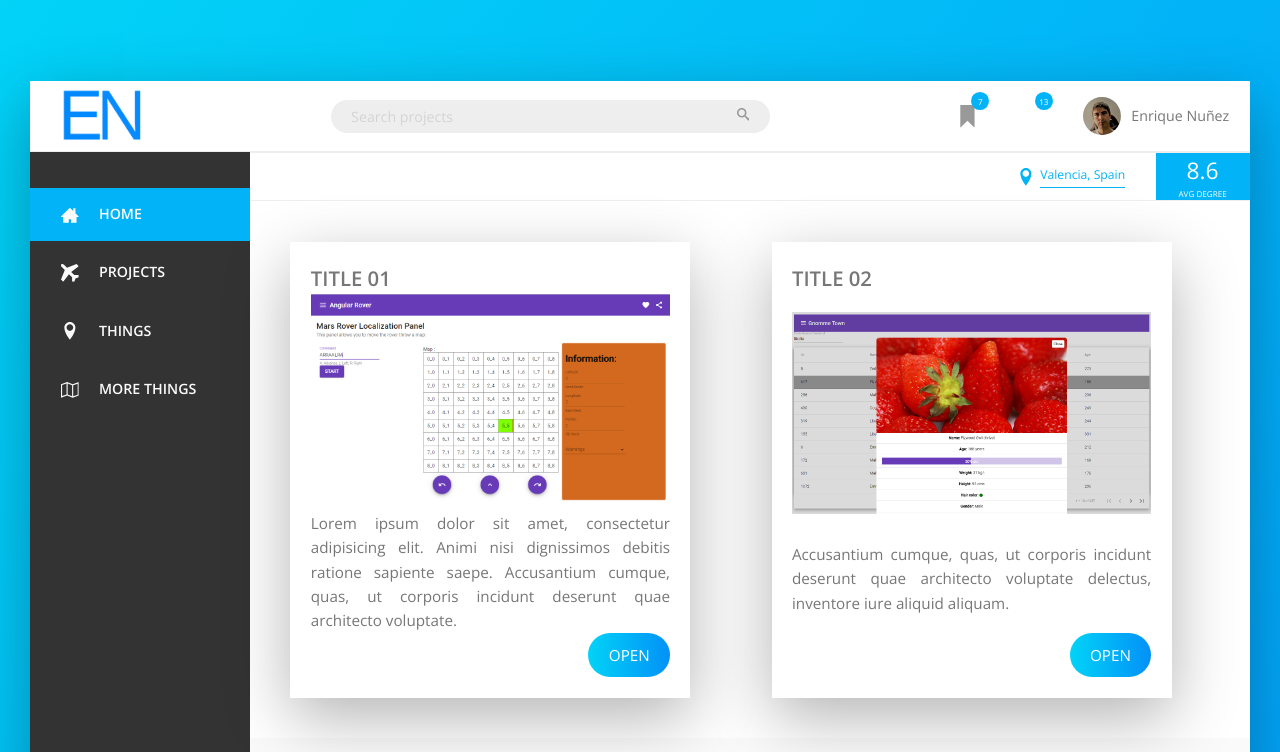
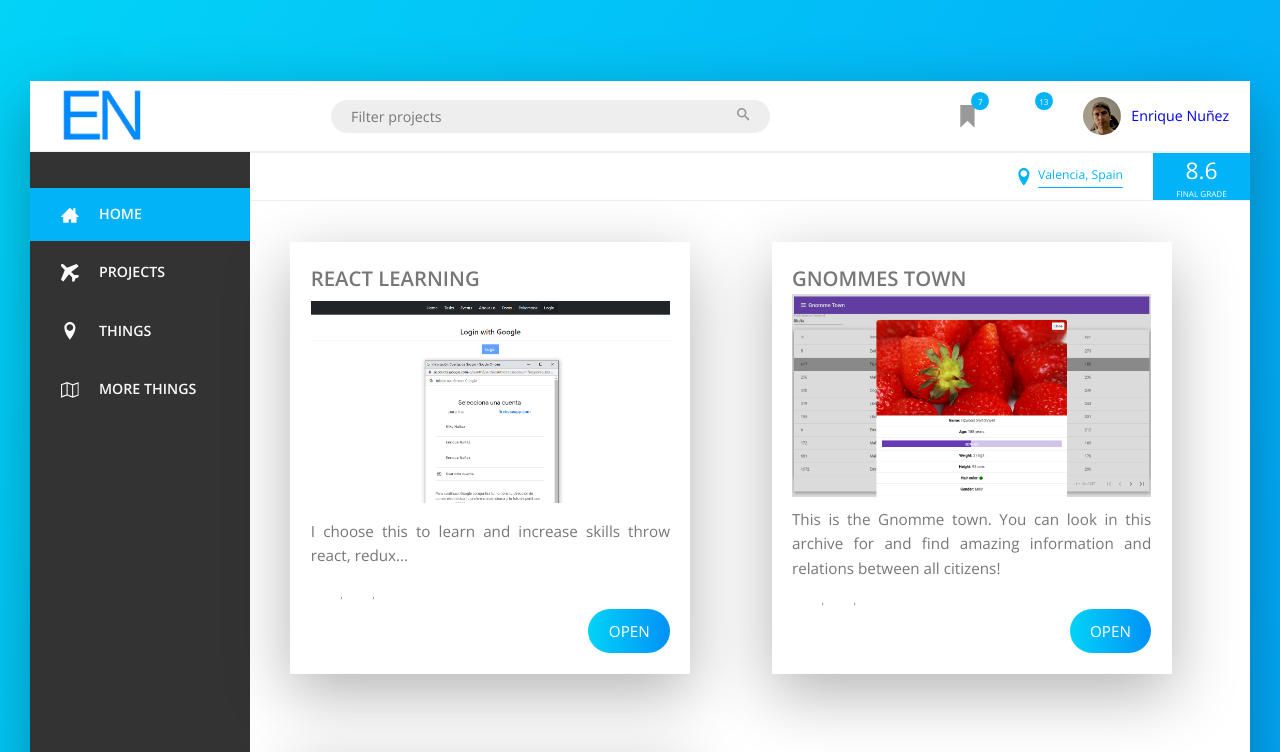
Before and after one commit to enua/advanced-css, a website: page index.html in a window 1280 px wide. Shown: the top 752 px of the page. Drawn offline with nearby package versions, Linux system fonts and the light colour scheme.

Commit message:
add js project filter on press key

```diff
--- a/index.html
+++ b/index.html
@@ -6,7 +6,7 @@
 
         <link href="https://fonts.googleapis.com/css?family=Open+Sans:300,400,600" rel="stylesheet">
         <link rel="stylesheet" href="css/style.css">
-        <script src="js/main.js"></script>
+        <script type="text/javascript" src="js/main.js"></script>
         <link rel="shortcut icon" type="image/png" href="img/favicon.png">
 
         <title>Hello, my name is &mdash; Enrique Nuñez</title>
@@ -17,7 +17,7 @@
                 <img src="img/logo-3.png" alt="logo" class="logo">
 
                 <form action="#" class="search">
-                    <input type="text" class="search__input" placeholder="Search projects">
+                    <input type="text" id="search_me" class="search__input" placeholder="Filter projects">
                     <button class="search__button">
                         <svg class="search__icon">
                             <use xlink:href="img/sprite.svg#icon-search"></use>
@@ -39,7 +39,7 @@
                     </div>
                     <div class="user-nav__user">
                         <img src="img/user-7.jpg" alt="User photo" class="user-nav__user-photo">
-                        <span class="user-nav__user-name">Enrique Nuñez</span>
+                        <a class="user-nav__user-name" href="https://github.com/enua?tab=repositories" target="_blank">Enrique Nuñez</a>
                     </div>
                 </nav>
             </header>
@@ -83,17 +83,7 @@
                     <div class="legal"> &copy; 2021. Use me if you want</div>
                 </nav>
                 <main class="portfolio-view">
-                    <!-- <div class="gallery">
-                        <figure class="gallery__item">
-                            <img src="img/project-01.png" alt="Photo project 1" class="gallery__photo">
-                        </figure>
-                        <figure class="gallery__item">
-                            <img src="img/project-02.png" alt="Photo project 2" class="gallery__photo">
-                        </figure>
-                        <figure class="gallery__item">
-                            <img src="img/project-03.png" alt="Photo project 3" class="gallery__photo">
-                        </figure>
-                    </div> -->
+
                     <div class="overview">
                         <!-- <h1 class="overview__heading">
                             Skills:
@@ -155,39 +145,16 @@
                         </div>
                         <div class="overview__rating">
                             <div class="overview__rating-average">8.6</div>
-                            <div class="overview__rating-count">avg degree</div>
+                            <div class="overview__rating-count">Final grade</div>
                         </div>
                     </div>
 
-                    <div class="project">
+                    <div class="project" id="project1">
                         <div class="card">
-                            <div class="card__item">
-                                <h3 class="card__title">title 01</h3>
-                                <figure class="card__figure">
-                                    <img src="img/project-01.png" alt="Photo card 1" class="card__photo">
-                                </figure>
-                                <p class="card__description">
-                                    Lorem ipsum dolor sit amet, consectetur adipisicing elit. Animi nisi dignissimos debitis ratione sapiente saepe. Accusantium cumque, quas, ut corporis incidunt deserunt quae architecto voluptate.
-                                </p>
-                                <div class="card__actions">
-                                    <a class="btn btn-primary">Open</a>
-                                </div>
-                            </div>
-                            <div class="card__item">
-                                <h3 class="card__title">title 02</h3>
-                                <figure class="card__figure">
-                                    <img src="img/project-02.png" alt="Photo card 1" class="card__photo">
-                                </figure>
-                                <p class="card__description">
-                                    Accusantium cumque, quas, ut corporis incidunt deserunt quae architecto voluptate delectus, inventore iure aliquid aliquam.
-                                </p>
-                                <div class="card__actions">
-                                    <a class="btn btn-primary">Open</a>
-                                </div>
-                            </div>
-
+                            <!-- projects filtered by js -->
                         </div>
                     </div>
+
                     <div class="detail">
                         <div class="description">
                             <p class="paragraph">Hi there. You are actually in a simple css flex-box learning landing page. If you want to
--- a/js/main.js
+++ b/js/main.js
@@ -1,23 +1,77 @@
 /* jshint esversion: 6 */
 
-/* interface Project {
-  name: String;
-  description: String;
-  image: String;
-  link: String;
-} */
+generateProjects = (filter) => {
 
-generateProjects = () => {
-  console.log('dasdasd');
+  const projectsValues = [
+    {
+      name: 'Mars Rover',
+      description: 'A single rover was sent to mars. You can deploy on space, send commands and move it around map with simple control buttons. Keep away from map limits!',
+      image: 'img/project-01.png',
+      link: 'https://mars-rover.strin.es/',
+      skills: ['icon-git', 'icon-angular', 'icon-terminal', 'icon-typescript'],
+    },
+    {
+      name: 'Gnommes Town',
+      description: 'This is the Gnomme town. You can look in this archive for and find amazing information and relations between all citizens!',
+      image: 'img/project-02.png',
+      link: 'https://gnomme-town.strin.es/',
+      skills: ['icon-git', 'icon-angular', 'icon-typescript'],
+    },
+    {
+      name: 'React learning',
+      description: 'I choose this to learn and increase skills throw react, redux...',
+      image: 'img/project-03.png',
+      link: 'https://react.strin.es/',
+      skills: ['icon-git', 'icon-react', 'icon-js-square'],
+    },
+
+  ];
+
+  generateHtml(filterByName(projectsValues, filter));
+
 };
 
-filterByName = (name) => {
-  console.log('filter', name);
-  return name;
+getSkillsIcons = (skills) => {
+  return skills.map((skill) => '<svg class="card__icon-skills"><use xlink:href="img/sprite.svg#' + skill + '"></use></svg>');
 };
 
-window.onload =()=> {
-  console.log('onload');
-  this.generateProjects();
-  this.filterByName('nameasdasd');
+generateHtml = (projects) => {
+  const card = document.querySelector('.card');
+  const project1 = document.querySelector('#project1');
+
+  if (card) {
+    card.remove();
+    const cardCreated = document.createElement('div');
+    cardCreated.className = 'card';
+    project1.appendChild(cardCreated);
+
+    const cardReGen = document.querySelector('.card');
+    projects.forEach((project) => {
+      cardReGen.insertAdjacentHTML(
+        'afterbegin',
+        '<div class="card__item">' +
+        '<h3 class="card__title">' + project.name + '</h3>' +
+        '<figure class="card__figure">' +
+        '<img src="' + project.image +'" alt="' + project.name +'" class="card__photo"></img>' +
+        '</figure>' +
+        '<p class="card__description">' + project.description + '</p>' +
+        '<p class="card__skills">' + getSkillsIcons(project.skills) + '</p>' +
+        '<div class="card__actions"><a target="_blank" href="' + project.link + '" class="btn btn-primary">Open</a></div>' +
+        '</div>'
+        );
+      }
+      );
+    }
 };
+
+filterByName = (projects, filter) => {
+  return projects.filter((project) => project.name.toLowerCase().includes(filter.toLowerCase()));
+};
+
+document.addEventListener("DOMContentLoaded", function(event) {
+  const search = document.querySelector('#search_me');
+  search.addEventListener('input', (e) => {
+    generateProjects(search.value);
+  });
+  generateProjects('');
+});
--- a/sass/_base.scss
+++ b/sass/_base.scss
@@ -35,6 +35,10 @@ $breakpoint-smallest: 31.25em; // 500px
   box-sizing: inherit;
 }
 
+*:link {
+  text-decoration: none;
+}
+
 html {
   box-sizing: border-box;
   font-size: 63.5%; //1rem = 10px --> 10px/16px(browser default) = 62.5%
--- a/sass/_components.scss
+++ b/sass/_components.scss
@@ -40,7 +40,7 @@
 
     &::-webkit-input-placeholder {
       font-weight: 100;
-      color: var(--color-grey-light-5);
+      color: var(--color-grey-dark-2);
     }
   }
 
@@ -605,6 +605,13 @@
     font-size: 1.5rem;
   }
 
+  &__icon-skills {
+    width: 2.4rem;
+    height: 2.4rem;
+    margin-right: .5rem;
+    fill: var(--color-grey-dark-3);
+  }
+
   &__actions {
     display: flex;
     flex-direction: column;
```
Also changed, not shown: css/style.css, img/sprite.svg.
